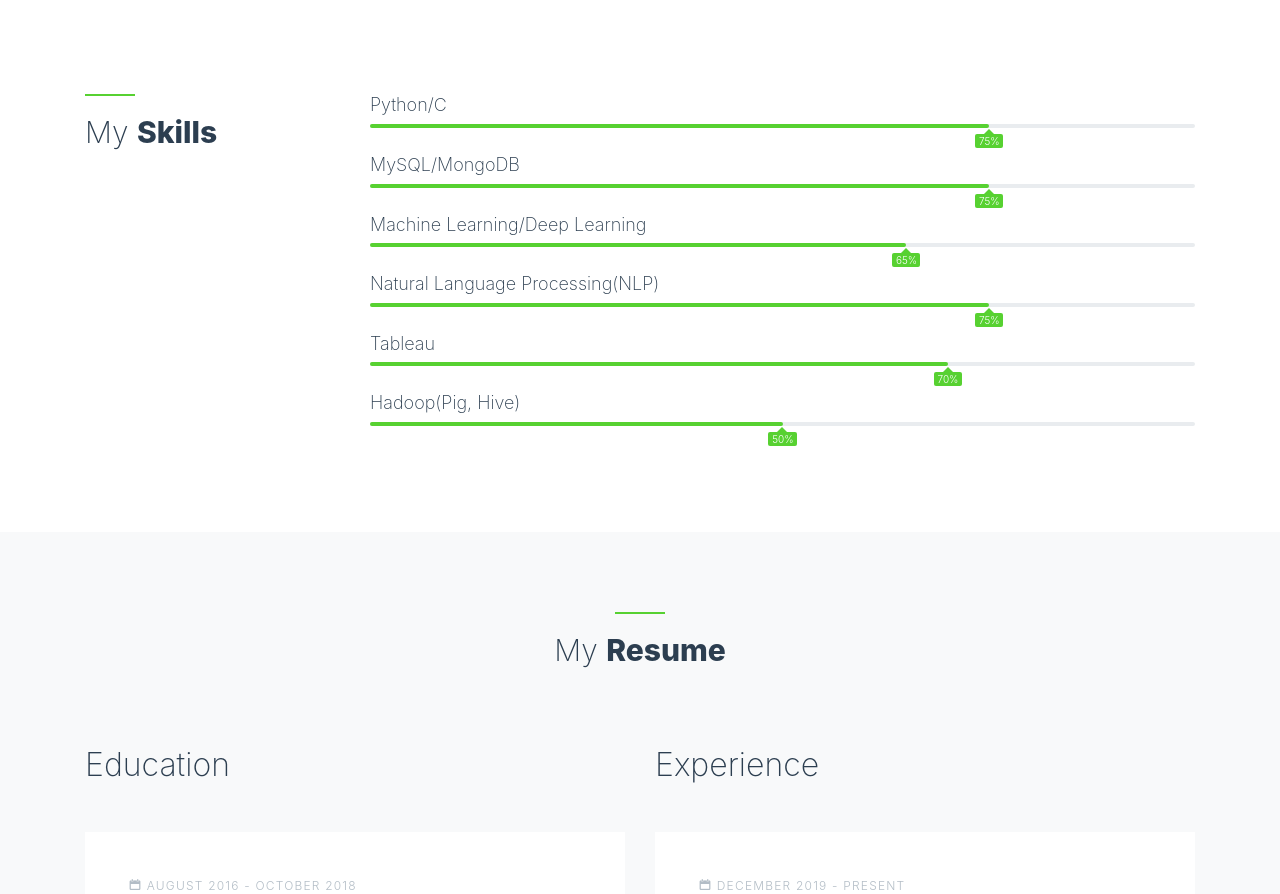
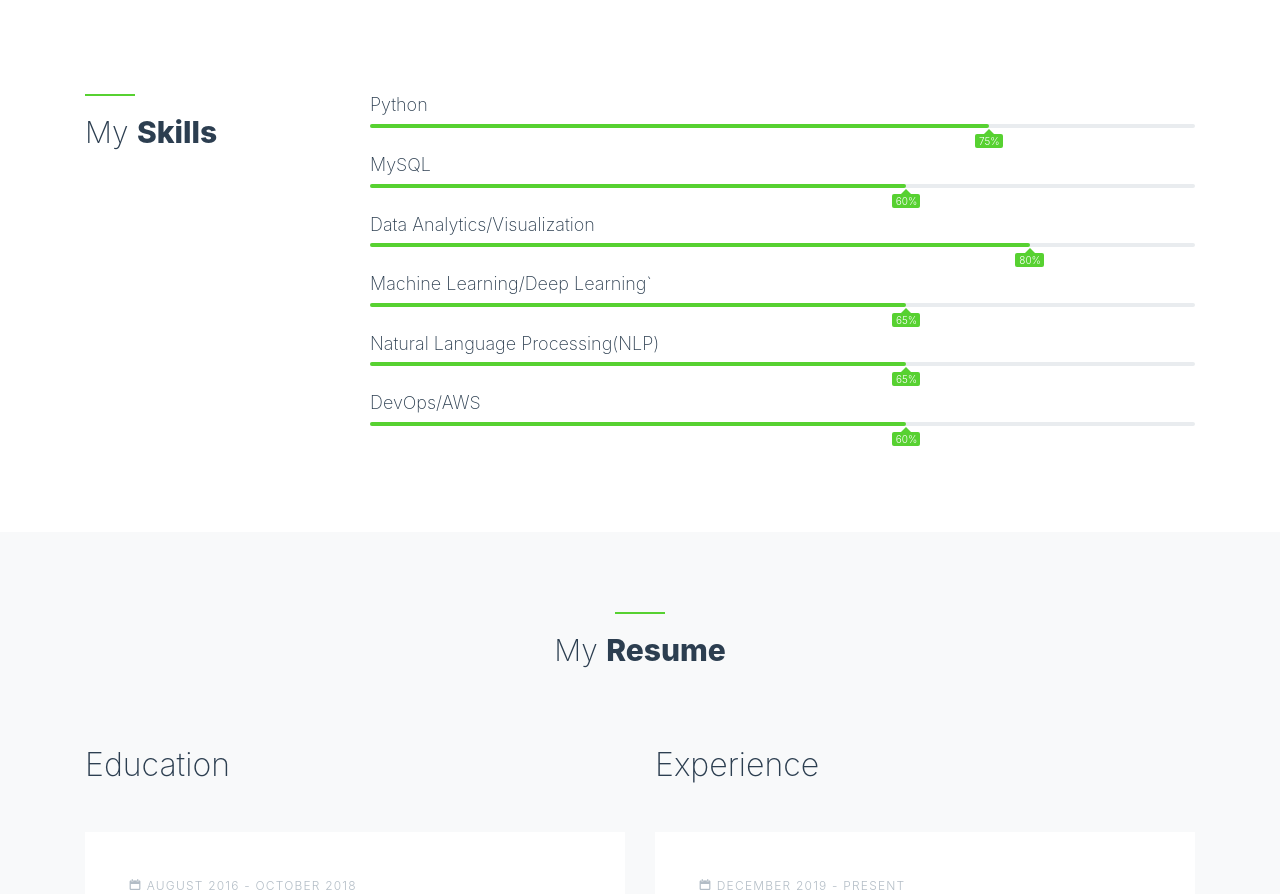
Before and after one commit to saurabhdorle/saurabhdorle.github.io, a plain HTML site: page index.html in a window 1280 px wide. Shown: the part 1635-2529 px from the top of the page. Drawn offline with nearby package versions, Linux system fonts and the light colour scheme; some packages are replaced by stand-ins of ours; no server answers; files whose address does not match are found by name.

Commit message:
minor updated done
cv updated

```diff
--- a/index.html
+++ b/index.html
@@ -87,7 +87,7 @@
           </div>
           <div class="col-md-9">
             <div class="skill">
-              <h3>Python/C</h3>
+              <h3>Python</h3>
               <div class="progress">
                 <div class="progress-bar" role="progressbar" style="width: 75%" aria-valuenow="75" aria-valuemin="0" aria-valuemax="100">
                   <span>75%</span>
@@ -96,16 +96,25 @@
             </div>
 
 	    <div class="skill">
-              <h3>MySQL/MongoDB</h3>
+              <h3>MySQL</h3>
               <div class="progress">
-                <div class="progress-bar" role="progressbar" style="width: 75%" aria-valuenow="75" aria-valuemin="0" aria-valuemax="100">
-                  <span>75%</span>
+                <div class="progress-bar" role="progressbar" style="width: 65%" aria-valuenow="65" aria-valuemin="0" aria-valuemax="100">
+                  <span>60%</span>
                 </div>
               </div>
             </div>
 
             <div class="skill">
-              <h3>Machine Learning/Deep Learning</h3>
+              <h3>Data Analytics/Visualization</h3>
+              <div class="progress">
+                <div class="progress-bar" role="progressbar" style="width: 80%" aria-valuenow="80" aria-valuemin="0" aria-valuemax="100">
+                  <span>80%</span>
+                </div>
+              </div>
+            </div>
+
+            <div class="skill">
+              <h3>Machine Learning/Deep Learning`</h3>
               <div class="progress">
                 <div class="progress-bar" role="progressbar" style="width: 65%" aria-valuenow="65" aria-valuemin="0" aria-valuemax="100">
                   <span>65%</span>
@@ -116,27 +125,18 @@
             <div class="skill">
               <h3>Natural Language Processing(NLP)</h3>
               <div class="progress">
-                <div class="progress-bar" role="progressbar" style="width: 75%" aria-valuenow="75" aria-valuemin="0" aria-valuemax="100">
-                  <span>75%</span>
-                </div>
-              </div>
-            </div>
-
-            <div class="skill">
-              <h3>Tableau</h3>
-              <div class="progress">
-                <div class="progress-bar" role="progressbar" style="width: 70%" aria-valuenow="70" aria-valuemin="0" aria-valuemax="100">
-                  <span>70%</span>
+                <div class="progress-bar" role="progressbar" style="width: 65%" aria-valuenow="65" aria-valuemin="0" aria-valuemax="100">
+                  <span>65%</span>
                 </div>
               </div>
             </div>
 
 
             <div class="skill">
-              <h3>Hadoop(Pig, Hive)</h3>
+              <h3>DevOps/AWS</h3>
               <div class="progress">
-                <div class="progress-bar" role="progressbar" style="width: 50%" aria-valuenow="50" aria-valuemin="0" aria-valuemax="100">
-                  <span>50%</span>
+                <div class="progress-bar" role="progressbar" style="width: 65%" aria-valuenow="65" aria-valuemin="0" aria-valuemax="100">
+                  <span>60%</span>
                 </div>
               </div>
             </div>
```
Also changed, not shown: 1 other file.
